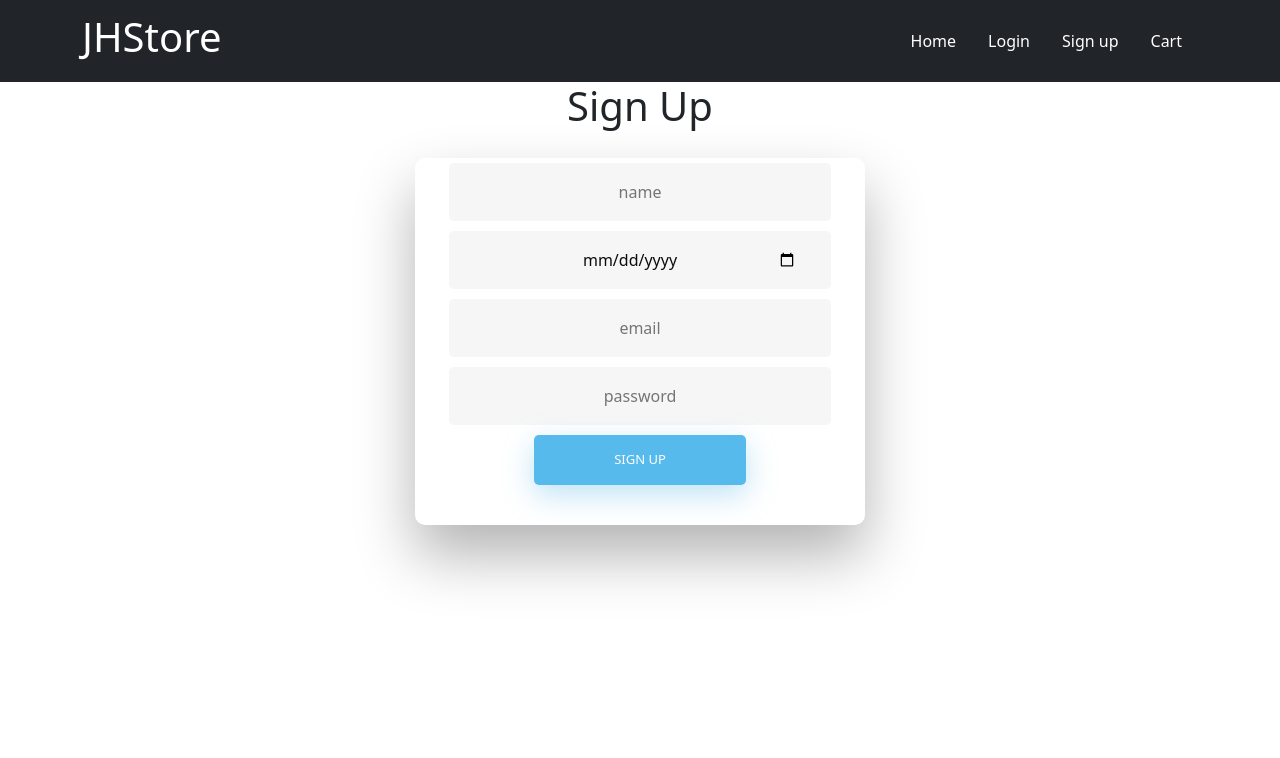
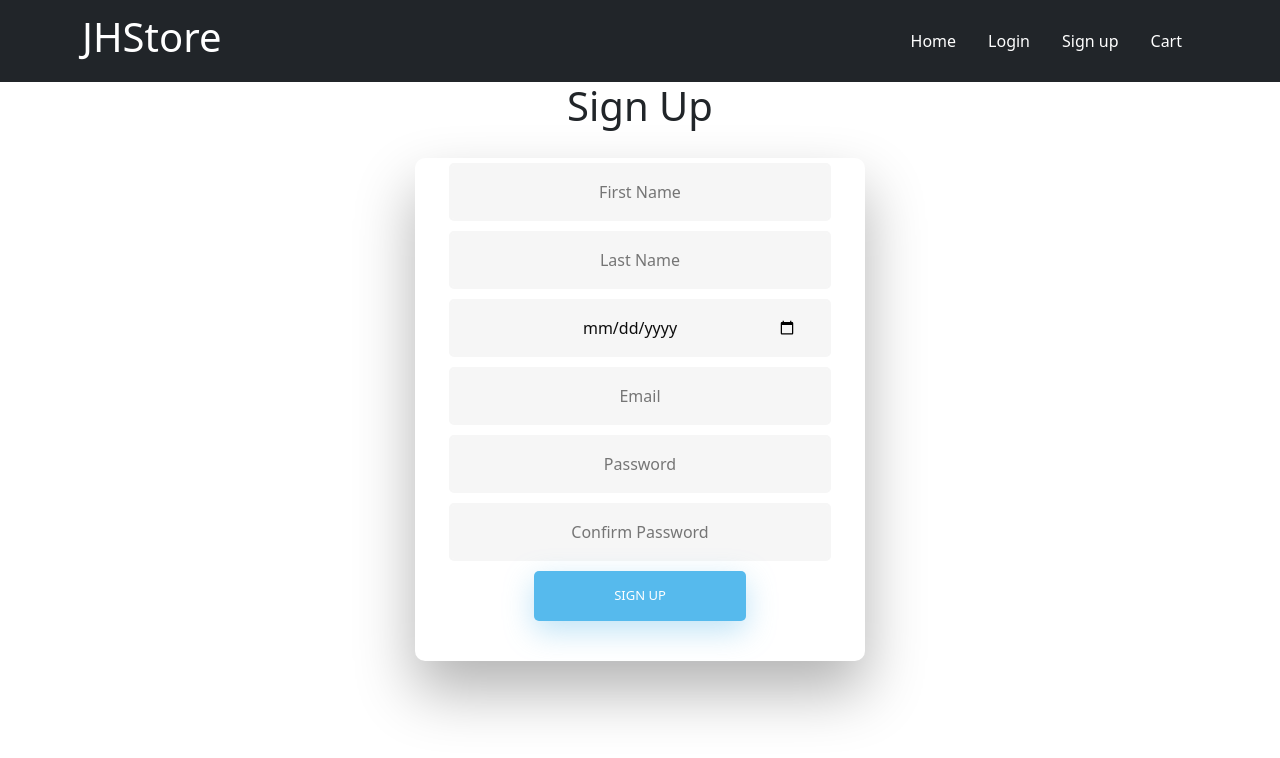
Before and after one commit to jesushzv/ecommerce, a React (Create React App) app: page /sign-up in a window 1280 px wide. Shown: the top 758 px of the page. Built offline with nearby package versions, Linux system fonts and the light colour scheme.

Commit message:
sign up logic

```diff
--- a/src/context/cartContext.js
+++ b/src/context/cartContext.js
@@ -12,7 +12,7 @@ export function useUpdateCart(){
 }
 
 export const CartProvider = ({ children }) => {
-  const [cart, setCart] = useState([{name: "Gloves", qty: 1, price: 10},{name: "Shoes", qty: 1, price: 20}]);
+  const [cart, setCart] = useState([]);
 
   const updateCartPlus = (name)=>{
     setCart(cart.map(item => {
--- a/src/pages/login.js
+++ b/src/pages/login.js
@@ -12,8 +12,8 @@ const Login = () => {
     </div>
 
     <form>
-      <input type="text" id="login" className="fadeIn second" name="login" placeholder="login"/>
-      <input type="text" id="password" className="fadeIn third" name="login" placeholder="password"/>
+      <input type="text" id="login" className="fadeIn second" name="login" placeholder="Email" required/>
+      <input type="text" id="password" className="fadeIn third" name="login" placeholder="Password" required/>
       <input type="submit" className="fadeIn fourth" value="Log In"/>
     </form>
 
--- a/src/pages/signup.js
+++ b/src/pages/signup.js
@@ -1,33 +1,112 @@
-import React from 'react';
-import "../styles/signUpStyle.css"
+import React, { useState } from "react";
+import "../styles/signUpStyle.css";
 
-const SignUp = () =>{
+const SignUp = () => {
+  const [user, setUser] = useState({
+    first_name: "",
+    last_name: "",
+    birth_date: "",
+    email: "",
+    password: "",
+  });
 
-    return <>
+  const [confirmPassword, setConfirmPassword] = useState("");
 
-        <h1>Sign Up</h1>
+  const handleChange = (key, value) => {
+    setUser({
+      ...user,
+      [key]: value,
+    });
+  };
 
-        <div className="wrapper fadeInDown">
-  <div id="formContent">
+  const handleSubmit = (e) => {
+    e.preventDefault();
 
-    <div className="fadeIn first">
-    </div>
+    if (user.password !== confirmPassword) {
+      alert("Passwords do not match");
+      return;
+    }
 
-    <form>
-      <input type="text" id="name" className="fadeIn second" name="login" placeholder="name"/>
-      <input type="date" id="password" className="fadeIn third" name="login" placeholder="birthday"/>
-      <input type="email" id="password" className="fadeIn third" name="login" placeholder="email"/>
-      <input type="text" id="password" className="fadeIn third" name="login" placeholder="password"/>
-      <input type="submit" className="fadeIn fourth" value="Sign Up"/>
-    </form>
+    const requestOptions = {
+      method: "POST",
+      headers: { "Content-Type": "application/json" },
+      body: JSON.stringify(user),
+    };
 
+    fetch("https://ecomerce-master.herokuapp.com/api/v1/signup", requestOptions)
+      .then((response) => response.json())
+      .then((data) => console.log(data));
+  };
 
+  return (
+    <>
+      <h1>Sign Up</h1>
 
-  </div>
-</div>
+      <div className="wrapper fadeInDown">
+        <div id="formContent">
+          <div className="fadeIn first"></div>
 
+          <form onSubmit={(e) => handleSubmit(e)}>
+            <input
+              onChange={(e) => handleChange(e.target.id, e.target.value)}
+              type="text"
+              id="first_name"
+              className="fadeIn second"
+              name="login"
+              placeholder="First Name"
+              required
+            />
+            <input
+              onChange={(e) => handleChange(e.target.id, e.target.value)}
+              type="text"
+              id="last_name"
+              className="fadeIn second"
+              name="login"
+              placeholder="Last Name"
+              required
+            />
+            <input
+              onChange={(e) => handleChange(e.target.id, e.target.value)}
+              type="date"
+              id="birth_date"
+              className="fadeIn third"
+              name="login"
+              placeholder="birthday"
+              required
+            />
+            <input
+              onChange={(e) => handleChange(e.target.id, e.target.value)}
+              type="email"
+              id="email"
+              className="fadeIn third"
+              name="login"
+              placeholder="Email"
+              required
+            />
+            <input
+              onChange={(e) => handleChange(e.target.id, e.target.value)}
+              type="text"
+              id="password"
+              className="fadeIn third"
+              name="login"
+              placeholder="Password"
+              required
+            />
+            <input
+              onChange={(e) => setConfirmPassword(e.target.value)}
+              type="text"
+              id="confirm-password"
+              className="fadeIn third"
+              name="login"
+              placeholder="Confirm Password"
+              required
+            />
+            <input type="submit" className="fadeIn fourth" value="Sign Up" />
+          </form>
+        </div>
+      </div>
     </>
+  );
+};
 
-}
-
-export default SignUp
+export default SignUp;
```
Also changed, not shown: src/context/userContext.js (added, +19 -0 lines), to-do.txt.
